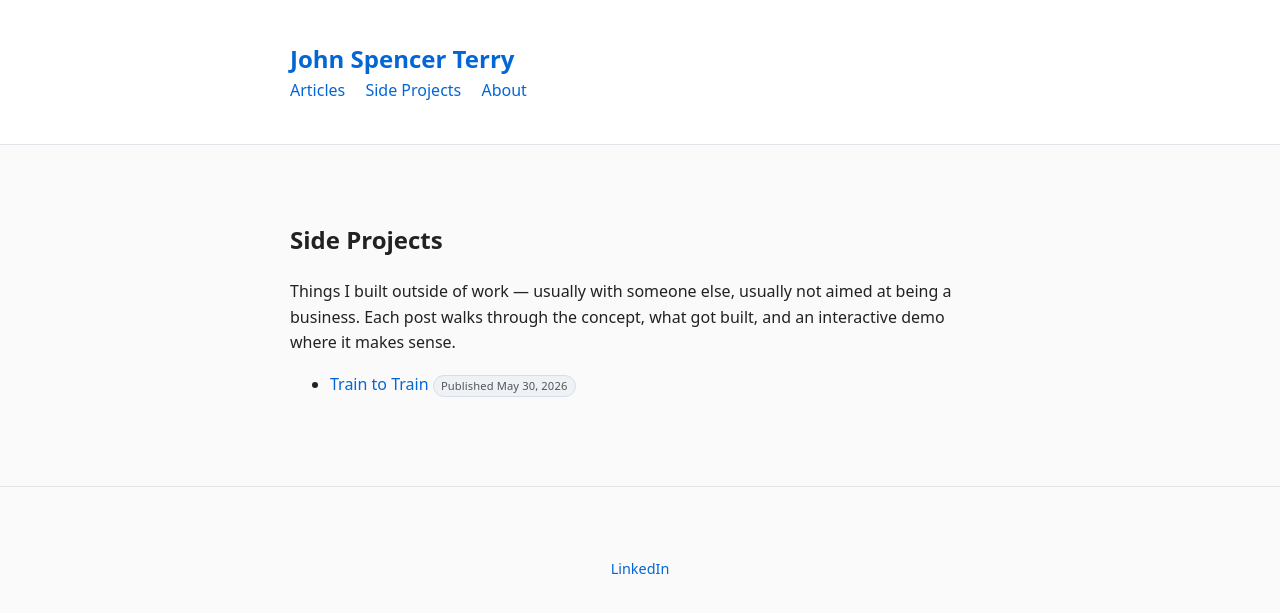
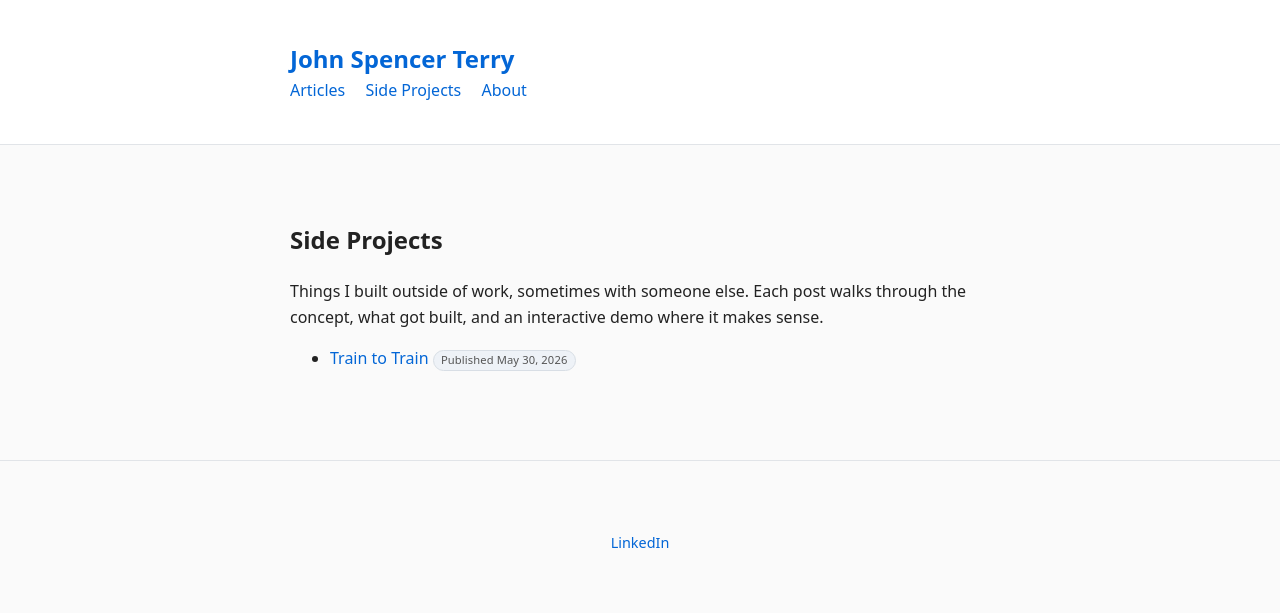
Before and after one commit to JohnSpencerTerry/wb, a Jekyll site: the page built from side-projects.md, in a window 1280 px wide. Shown: the top 613 px of the page. Built offline with Jekyll 4.4.1, drawn with Linux system fonts in a browser that asks for light colours.

Commit message:
Update side-projects.md

```diff
--- a/side-projects.md
+++ b/side-projects.md
@@ -4,7 +4,7 @@ title: "Side Projects"
 permalink: /side-projects/
 ---
 
-Things I built outside of work — usually with someone else, usually not aimed at being a business. Each post walks through the concept, what got built, and an interactive demo where it makes sense.
+Things I built outside of work,  sometimes with someone else. Each post walks through the concept, what got built, and an interactive demo where it makes sense.
 
 {% assign visible_projects = site.side_projects | where_exp: "p", "p.draft != true" %}
 {% assign sorted_projects = visible_projects | sort: 'date' | reverse %}
```
